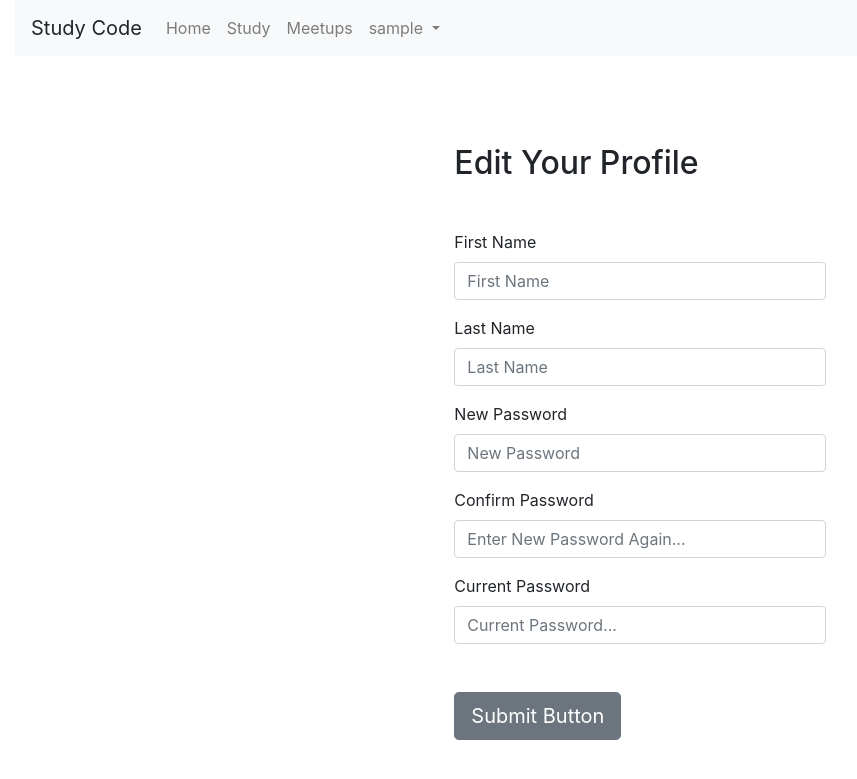
After one commit to jooyeonlee/flask_landingpage, a Flask app: page /editprofile in a window 1280 px wide. The commit adds this page. Shown: the top 779 px of the page, without its empty margins (0-857 px from the left). Run offline with Flask 2, Linux system fonts and the light colour scheme; the visitor is signed in with stand-in values (Sample User, id 1); data comes from the database, SQL or seed files in the repository; some libraries are stand-ins or nearby versions.

Commit message:
user login logout and edit profile added

```diff
--- a/app/forms.py
+++ b/app/forms.py
@@ -2,14 +2,29 @@ from flask_wtf import FlaskForm
 from flask_wtf.recaptcha import validators
 from wtforms import StringField, SubmitField, PasswordField
 from wtforms.fields.core import DateField, DecimalField
-from wtforms.validators import DataRequired, Email
+from wtforms.validators import DataRequired, Email, EqualTo
 from wtforms.fields.html5 import DateField
 
 class UserSignupForm(FlaskForm):
     first_name = StringField('First Name', validators=[DataRequired()])
     last_name = StringField('Last Name', validators=[DataRequired()])
+    username = StringField('User Name', validators=[DataRequired()])
     email = StringField('Email', validators=[DataRequired(), Email()])
     password = PasswordField('Password', validators=[DataRequired()])
+    confirm_password = PasswordField('Confirm Password', validators=[DataRequired(), EqualTo('password')])
+    submit_button = SubmitField()
+
+class UserSinginForm(FlaskForm):
+    email = StringField('Email', validators=[DataRequired(), Email()])
+    password = PasswordField('Password', validators=[DataRequired()])
+    submit_button = SubmitField()
+
+class EditUserForm(FlaskForm):
+    new_firstname = StringField('First Name')
+    new_lastname = StringField('Last Name')
+    newpassword = PasswordField('New Password')
+    confirm_password = PasswordField('Confirm Password', validators=[EqualTo('newpassword')])
+    current_password = PasswordField('Current Password', validators=[DataRequired()])
     submit_button = SubmitField()
 
 class newLectureForm(FlaskForm):
--- a/app/lecture/lecture_templates/addlecture.html
+++ b/app/lecture/lecture_templates/addlecture.html
@@ -4,7 +4,7 @@
 
 {% block content %}
 <div class="row-fluid p-2" style="margin-top:2rem;">
-    <div class="col-lg-4 mx-auto">
+    <div class="col-lg-6 mx-auto">
         <form method="POST">
             {{form.hidden_tag()}}
             <div class="form-group">
--- a/app/routes.py
+++ b/app/routes.py
@@ -1,6 +1,9 @@
 from app import app
-from flask import render_template
+from flask import render_template, redirect, url_for
+from flask_login import current_user
 
 @app.route('/')
 def home():
-    return render_template('index.html')
+    if current_user.is_authenticated:
+        return render_template('index.html')
+    return redirect(url_for('user.signin'))
--- a/app/static/css/main.css
+++ b/app/static/css/main.css
@@ -16,6 +16,7 @@
 #leclist {
     margin-top: 5rem;
     margin-bottom: 10rem;
+    padding-bottom: 5rem;
 }
 
 #meetupcarousel {
@@ -26,3 +27,8 @@ fieldset {
     margin-top:1rem;
     padding:0px;
  }
+
+ .card-img-top {
+     height: 20rem;
+     object-fit: cover;
+ }
--- a/app/templates/components/layout.html
+++ b/app/templates/components/layout.html
@@ -28,6 +28,17 @@
                     <li class="nav-item">
                         <a class="nav-item nav-link" href="{{url_for('meetup.meetuplist')}}">Meetups</a>
                     </li>
+                    {% if current_user.is_authenticated %}
+                    <li class="nav-item dropdown">
+                        <a class="nav-link dropdown-toggle" href="#" id="navbarDropdownMenuLink" data-toggle="dropdown" aria-haspopup="true" aria-expanded="false">
+                            {{current_user.username}}
+                        </a>
+                        <div class="dropdown-menu" aria-labelledby="navbarDropdownMenuLink">
+                          <a class="dropdown-item" href="{{url_for('user.profile')}}">Profile</a>
+                          <a class="dropdown-item" href="{{url_for('user.signout')}}">Sign Out</a>
+                        </div>
+                    </li>
+                    {% endif %}
                 </ul>
             </div>
         </nav>
--- a/app/user/routes.py
+++ b/app/user/routes.py
@@ -1,6 +1,10 @@
 from flask import Blueprint, render_template, request, redirect, url_for, flash
-from app.forms import UserSignupForm
+from flask.scaffold import _matching_loader_thinks_module_is_package
+from flask_login.utils import login_required
+from werkzeug.security import check_password_hash, generate_password_hash
+from app.forms import EditUserForm, UserSignupForm, UserSinginForm
 from app.models import db, User
+from flask_login import login_user, logout_user, current_user
 
 users = Blueprint('user', __name__, template_folder='user_templates')
 
@@ -13,14 +17,73 @@ def signup():
             print('form validated')
             # create user instance
             print(form.email.data)
-            newuser = User(email=form.email.data, first_name=form.first_name.data, last_name=form.last_name.data, password=form.password.data)
+            newuser = User(username=form.username.data, email=form.email.data, first_name=form.first_name.data, last_name=form.last_name.data, password=form.password.data)
 
-            db.session.add(newuser)
-            db.session.commit()
-
+            try:
+                db.session.add(newuser)
+                db.session.commit()
+            except:
+                flash(f"Username or Email already exists. Please try again", category='alert-danger')
+                return redirect(url_for('user.signup'))
             flash(f'New User {newuser.email} has been successfully created', category='alert-info')
         else:
             flash('You entered incomplete data, please try again', category='alert-warning')
-        #return redirect(url_for('home'))
+        return redirect(url_for('home'))
     # elif request.method == 'GET'
     return render_template('signup.html', form=form)
+
+@users.route('/signin', methods=['GET', 'POST'])
+def signin():
+    form = UserSinginForm()
+
+    if request.method == 'POST':
+        if form.validate_on_submit():
+            emaildata = form.email.data
+            passworddata = form.password.data
+
+            user = User.query.filter_by(email=emaildata).first()
+
+            if user is None or not check_password_hash(user.password, passworddata):
+                flash('Incorrect username or password. Please try again', category='alert-danger')
+                return redirect(url_for('user.signin'))
+
+            login_user(user)
+            flash(f'You have successfully logged in! Welcome {user.username}', category='alter-info')
+            return redirect(url_for('home'))
+        else:
+            flash('Invalid form input. Please try again', category='alter-danger')
+            return redirect(url_for('user.signin'))
+    return render_template('signin.html', form=form)
+
+@users.route('/signout', methods=['GET'])
+def signout():
+    logout_user()
+    flash('You have successfully signed out', category='alert-info')
+    return redirect(url_for('user.signin'))
+
+@users.route('/profile', methods=['GET'])
+@login_required
+def profile():
+    context = current_user.to_dict()
+    return render_template('profile.html', **context)
+
+@users.route('/editprofile', methods=['GET', 'POST'])
+@login_required
+def editprofile():
+    form = EditUserForm()
+    if request.method == 'POST':
+        if form.validate_on_submit() and check_password_hash(current_user.password, form.current_password.data):
+            if form.newpassword.data:
+                current_user.password = generate_password_hash(form.newpassword.data)
+            if form.new_firstname.data:
+                current_user.first_name = form.new_firstname.data
+            if form.new_lastname.data:
+                current_user.last_name = form.new_lastname.data
+            if form.newpassword.data or form.new_firstname.data or form.new_lastname.data:
+                db.session.commit()
+            flash('User Profile Updated!', category='alert-info')
+            return redirect(url_for('user.profile'))
+        else:
+            flash('Invalid Form input. Please Try Again', category='alert-danger')
+            return redirect(url_for('user.profile'))
+    return render_template('editprofile.html', form=form)
--- /dev/null
+++ b/app/user/user_templates/editprofile.html
@@ -0,0 +1,63 @@
+{% extends 'components/layout.html' %}
+
+{% block title %} Edit Profile {% endblock title %}
+
+{% block content %}
+<div class="container-fluid" style="margin-top:5rem;">
+    <div class="row-fluid p-2">
+        <div class="col-lg-4 mx-auto">
+            <h2>Edit Your Profile</h2>
+            <br>
+            <form method="POST">
+                {{form.hidden_tag()}}
+                <div class="form-group">
+                    <fieldset id="new-firstname-field">
+                        {{ form.new_firstname.label }}
+                        {{ form.new_firstname(class="form-control", placeholder="First Name")}}
+                        <span class="validation_error">{{ ', '.join(form.new_firstname.errors) }}</span>
+                    </fieldset>
+                    <fieldset id="new-lastname-field">
+                        {{ form.new_lastname.label }}
+                        {{ form.new_lastname(class="form-control", placeholder="Last Name")}}
+                        <span class="validation_error">{{ ', '.join(form.new_lastname.errors) }}</span>
+                    </fieldset>
+                    <fieldset id="newpassword-field">
+                        {{ form.newpassword.label }}
+                        {{ form.newpassword(class="form-control", placeholder="New Password")}}
+                        <span class="validation_error">{{ ', '.join(form.newpassword.errors) }}</span>
+                    </fieldset>
+                    <fieldset id="confirm_password-field">
+                        {{ form.confirm_password.label }}
+                        {{ form.confirm_password(class="form-control", placeholder="Enter New Password Again...")}}
+                        <span class="validation_error">{{ ', '.join(form.confirm_password.errors) }}</span>
+                    </fieldset>
+                    <fieldset id="current_password-field">
+                        {{ form.current_password.label }}
+                        {{ form.current_password(class="form-control", placeholder="Current Password...")}}
+                        <span class="validation_error">{{ ', '.join(form.current_password.errors) }}</span>
+                    </fieldset>
+                    <br><br>
+                    <!--Summit button-->
+                    {{form.submit_button(class="btn btn-secondary btn-lg")}}
+                </div>
+            </form>
+        </div>
+    </div>
+    <div class="row-fluid p-2">
+        <div class="col-lg-4 mx-auto">
+            {% with messages = get_flashed_messages(with_categories=true) %}
+                {% if messages %}
+                    {% for category, message in messages %}
+                        <div class="alert {{category}} alert-dismissible fade show" role="alert">
+                            <strong>{{message}}</strong>
+                            <button type="button" class="close" data-dismiss="alert" aria-label="Close">
+                                <span aria-hidden="true">&times;</span>
+                            </button>
+                        </div>
+                    {% endfor %}
+                {% endif %}
+            {% endwith %}
+        </div>
+    </div>
+</div>
+{% endblock content %}
--- a/requirements.txt
+++ b/requirements.txt
@@ -4,6 +4,7 @@ colorama==0.4.4
 dnspython==2.1.0
 email-validator==1.1.3
 Flask==2.0.1
+Flask-Login==0.5.0
 Flask-Migrate==3.1.0
 Flask-SQLAlchemy==2.5.1
 Flask-WTF==0.15.1
```
Also changed, not shown: app/__init__.py (+9 -1 lines), app/api/routes.py (added, +14 -0 lines), app/lecture/lecture_templates/lecture.html (+8 -6 lines), app/lecture/routes.py (+4 -3 lines), app/models.py (+25 -4 lines), app/templates/index.html (+3 -16 lines), app/user/user_templates/profile.html (added, +25 -0 lines), app/user/user_templates/signin.html (added, +50 -0 lines), app/user/user_templates/signup.html (+9 -1 lines), README.md, app/static/images/user.jpg (added), 1 other file.
